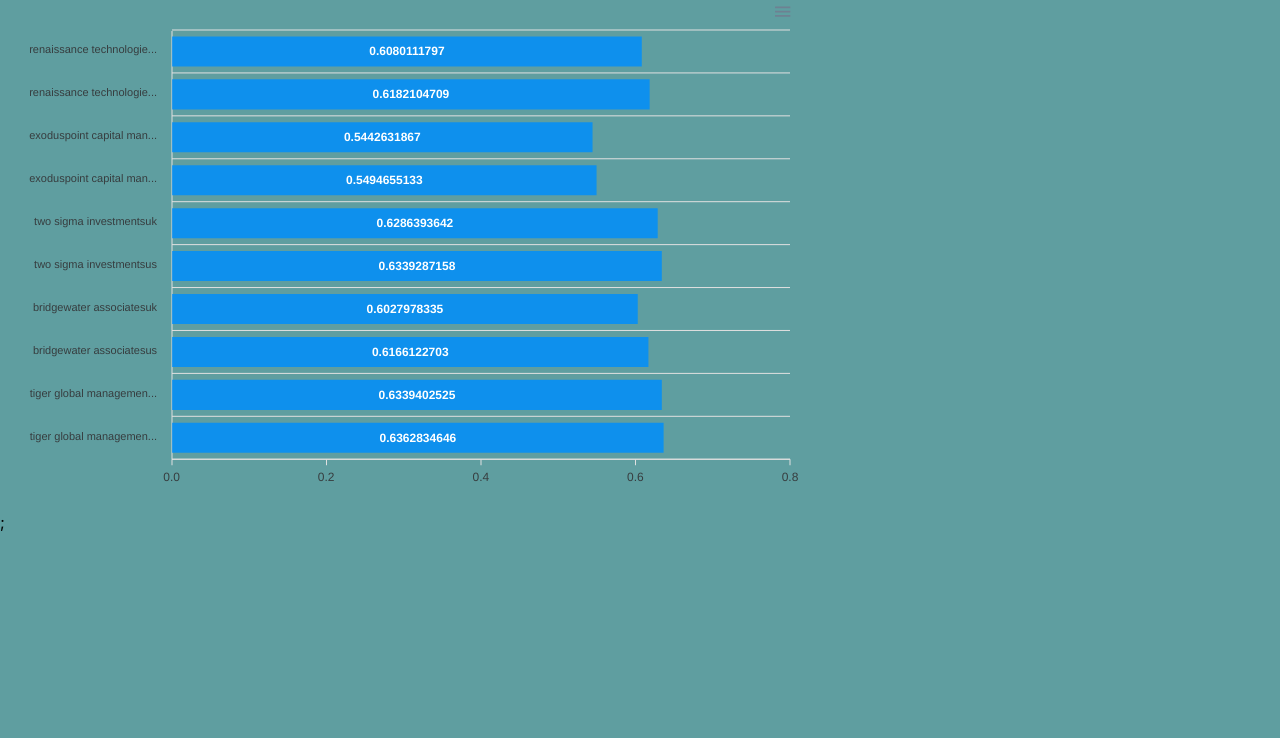
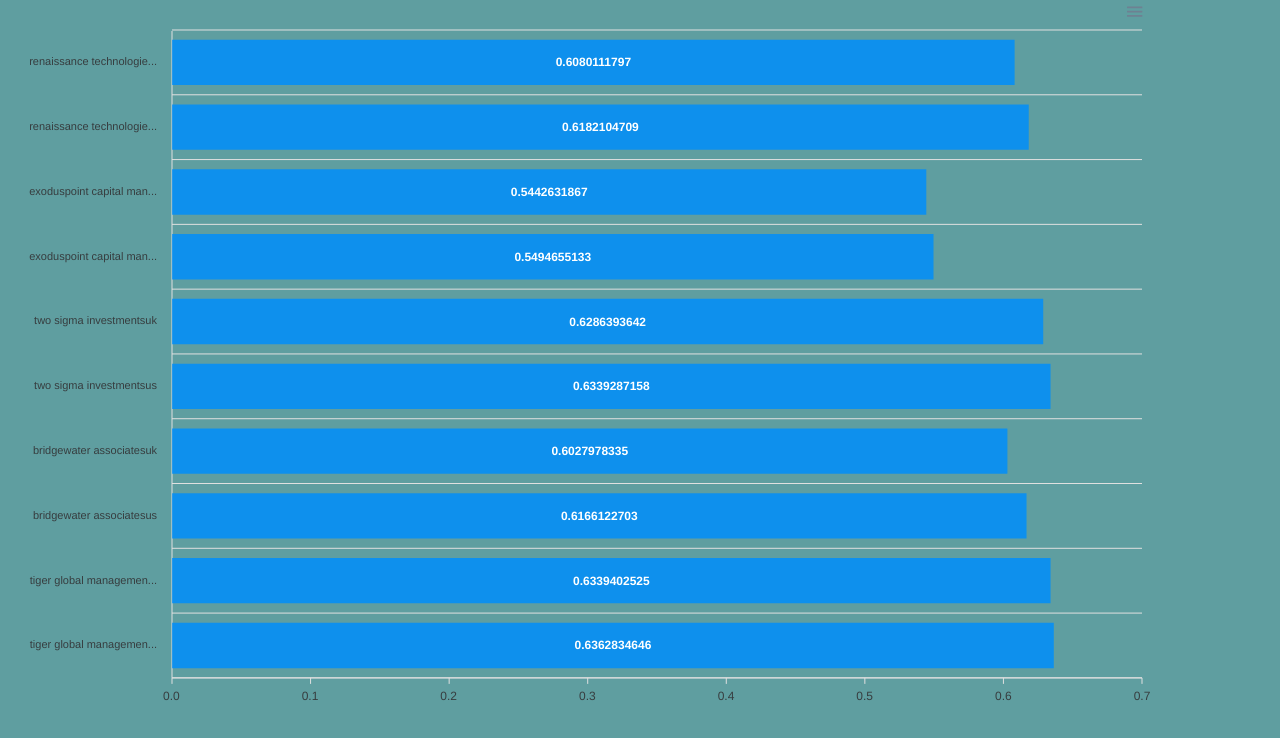
Before and after one commit to Valentino30/Data_Visualization_App_React_Typescript, a React (Create React App) app: page /runs/1/chart in a window 1280 px wide. Shown: the top 738 px of the page. Built offline with nearby package versions, Linux system fonts and the light colour scheme; the HTML template or start-up script is replaced by a standard one.

Commit message:
Fix ApexBarChart component width

```diff
--- a/src/components/ApexBarChart/index.tsx
+++ b/src/components/ApexBarChart/index.tsx
@@ -23,9 +23,5 @@
     },
   ];
 
-  return (
-    <div>
-      <Chart options={options} series={series} type="bar" width="800" />;
-    </div>
-  );
+  return <Chart options={options} series={series} type="bar" width="90%" />;
 }
--- a/src/pages/Chart/index.tsx
+++ b/src/pages/Chart/index.tsx
@@ -2,7 +2,7 @@
 
 export default function Chart() {
   return (
-    <div style={{ height: 400 }}>
+    <div>
       <ApexBarChart />
     </div>
   );
```
